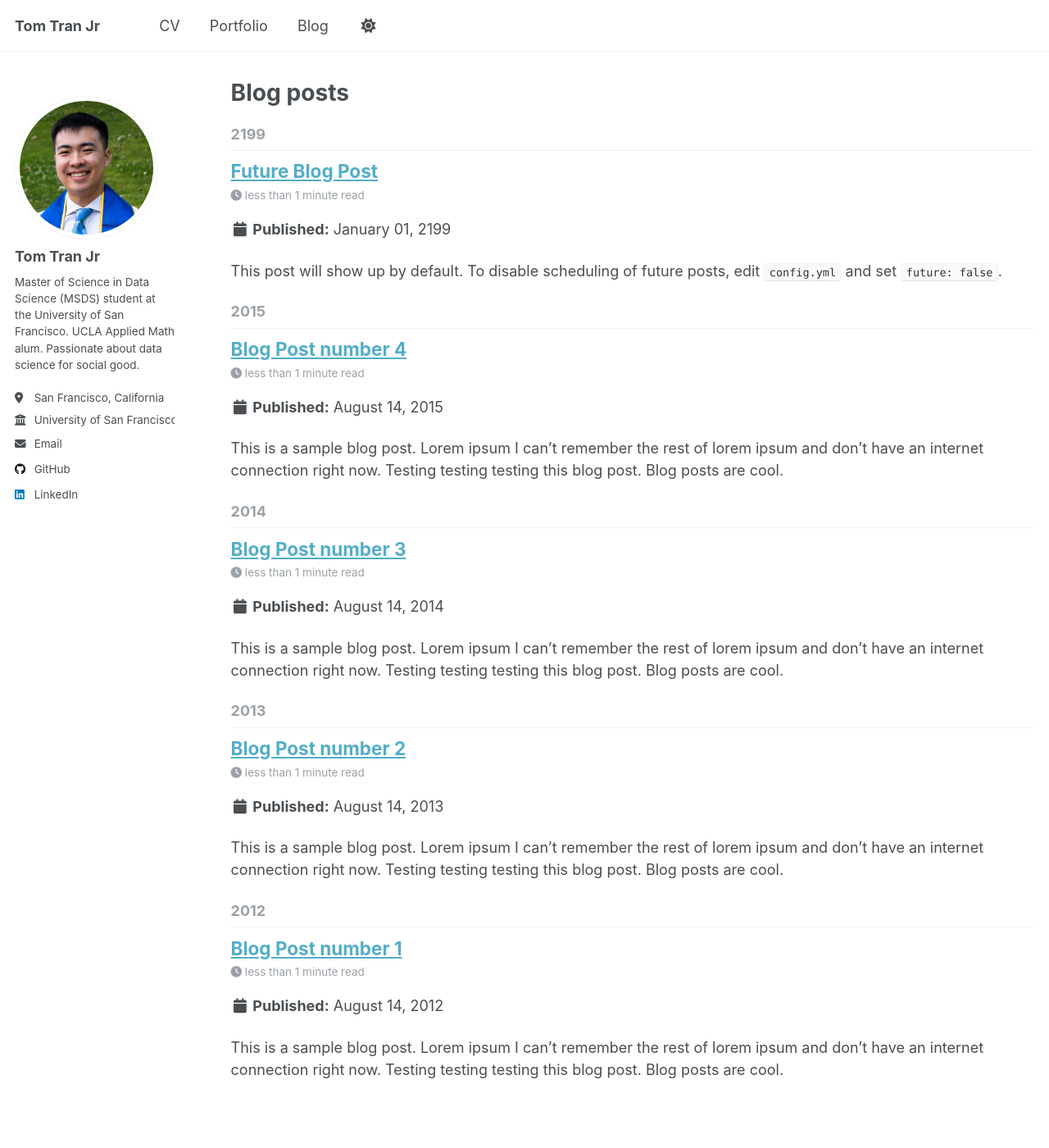
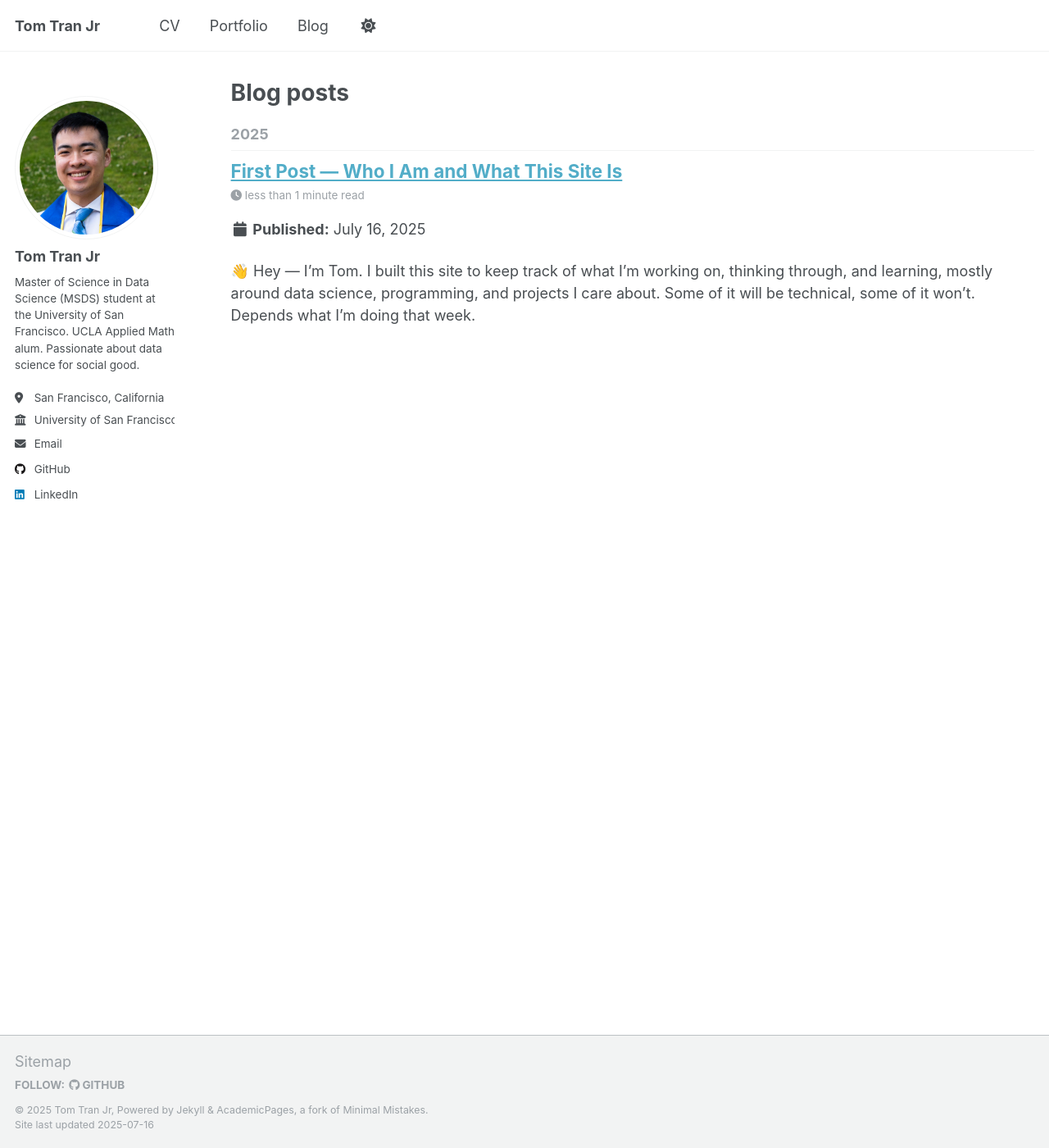
Before and after one commit to tomtranjr/tomtranjr.github.io, a Jekyll site: the page built from _pages/year-archive.html, in a window 1280 px wide and 1400 px high. Shown: the whole window at 82% size. Built offline with Jekyll 4.4.1, drawn with Linux system fonts in a browser that asks for light colours; a script that is not in the unit is left out.

Commit message:
removed examples posts, added first post, set future to false for post scheduling

```diff
--- a/_config.yml
+++ b/_config.yml
@@ -88,7 +88,7 @@ publication_category:
 teaser                   :  # filename of teaser fallback teaser image placed in /images/, .e.g. "500x300.png"
 breadcrumbs              : false # true, false (default)
 words_per_minute         : 160
-future                   : true
+future                   : false
 read_more                : "disabled" # if enabled, adds "Read more" links to excerpts
 talkmap_link             : false      #change to true to add link to talkmap on talks page
 comments:
--- a/_posts/2012-08-14-blog-post-1.md
+++ /dev/null
@@ -1,20 +0,0 @@
----
-title: 'Blog Post number 1'
-date: 2012-08-14
-permalink: /posts/2012/08/blog-post-1/
-tags:
-  - cool posts
-  - category1
-  - category2
----
-
-This is a sample blog post. Lorem ipsum I can't remember the rest of lorem ipsum and don't have an internet connection right now. Testing testing testing this blog post. Blog posts are cool.
-
-Headings are cool
-======
-
-You can have many headings
-======
-
-Aren't headings cool?
-------
--- a/_posts/2013-08-14-blog-post-2.md
+++ /dev/null
@@ -1,20 +0,0 @@
----
-title: 'Blog Post number 2'
-date: 2013-08-14
-permalink: /posts/2013/08/blog-post-2/
-tags:
-  - cool posts
-  - category1
-  - category2
----
-
-This is a sample blog post. Lorem ipsum I can't remember the rest of lorem ipsum and don't have an internet connection right now. Testing testing testing this blog post. Blog posts are cool.
-
-Headings are cool
-======
-
-You can have many headings
-======
-
-Aren't headings cool?
-------
--- a/_posts/2014-08-14-blog-post-3.md
+++ /dev/null
@@ -1,20 +0,0 @@
----
-title: 'Blog Post number 3'
-date: 2014-08-14
-permalink: /posts/2014/08/blog-post-3/
-tags:
-  - cool posts
-  - category1
-  - category2
----
-
-This is a sample blog post. Lorem ipsum I can't remember the rest of lorem ipsum and don't have an internet connection right now. Testing testing testing this blog post. Blog posts are cool.
-
-Headings are cool
-======
-
-You can have many headings
-======
-
-Aren't headings cool?
-------
--- /dev/null
+++ b/_posts/2025-06-16-blog-post.md
@@ -0,0 +1,19 @@
+---
+title: "First Post — Who I Am and What This Site Is"
+date: 2025-07-16
+permalink: /posts/2025/07/intro-post/
+tags:
+  - introduction
+  - about-me
+  - data-science
+---
+
+👋 Hey — I’m Tom. I built this site to keep track of what I’m working on, thinking through, and learning, mostly around data science, programming, and projects I care about. Some of it will be technical, some of it won’t. Depends what I’m doing that week.
+
+I’m currently a Master’s student in Data Science at the University of San Francisco. My background’s in applied math, and I’ve worked on projects ranging from building dashboards and scrapers, to doing statistical analysis and NLP on real-world government data. I’ve also worked with the Air National Guard, which shaped a lot of how I think about systems, discipline, and work that matters.
+
+Most of the code and ideas here are either things I want to remember, polish later, or explain in a way that clicks for myself and for anyone else trying to learn. If I can help someone avoid the hours I’ve spent debugging or researching something, all the better.
+
+This site is a work in progress. So is everything else.
+
+Thanks for stopping by! 😁
--- a/_posts/2199-01-01-future-post.md
+++ /dev/null
@@ -1,11 +0,0 @@
----
-title: 'Future Blog Post'
-date: 2199-01-01
-permalink: /posts/2012/08/blog-post-4/
-tags:
-  - cool posts
-  - category1
-  - category2
----
-
-This post will show up by default. To disable scheduling of future posts, edit `config.yml` and set `future: false`.
```
Also changed, not shown: _posts/2015-08-14-blog-post-4.md (deleted, +0 -20 lines).
